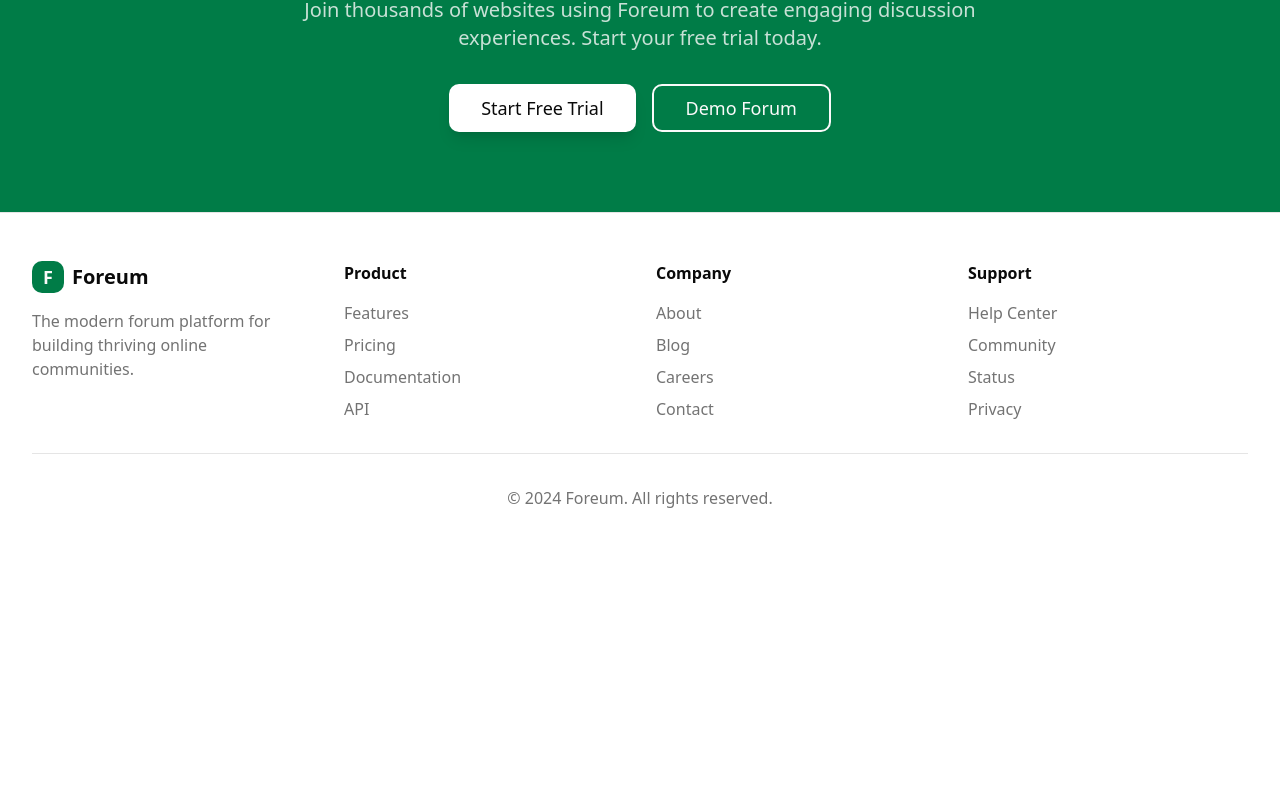
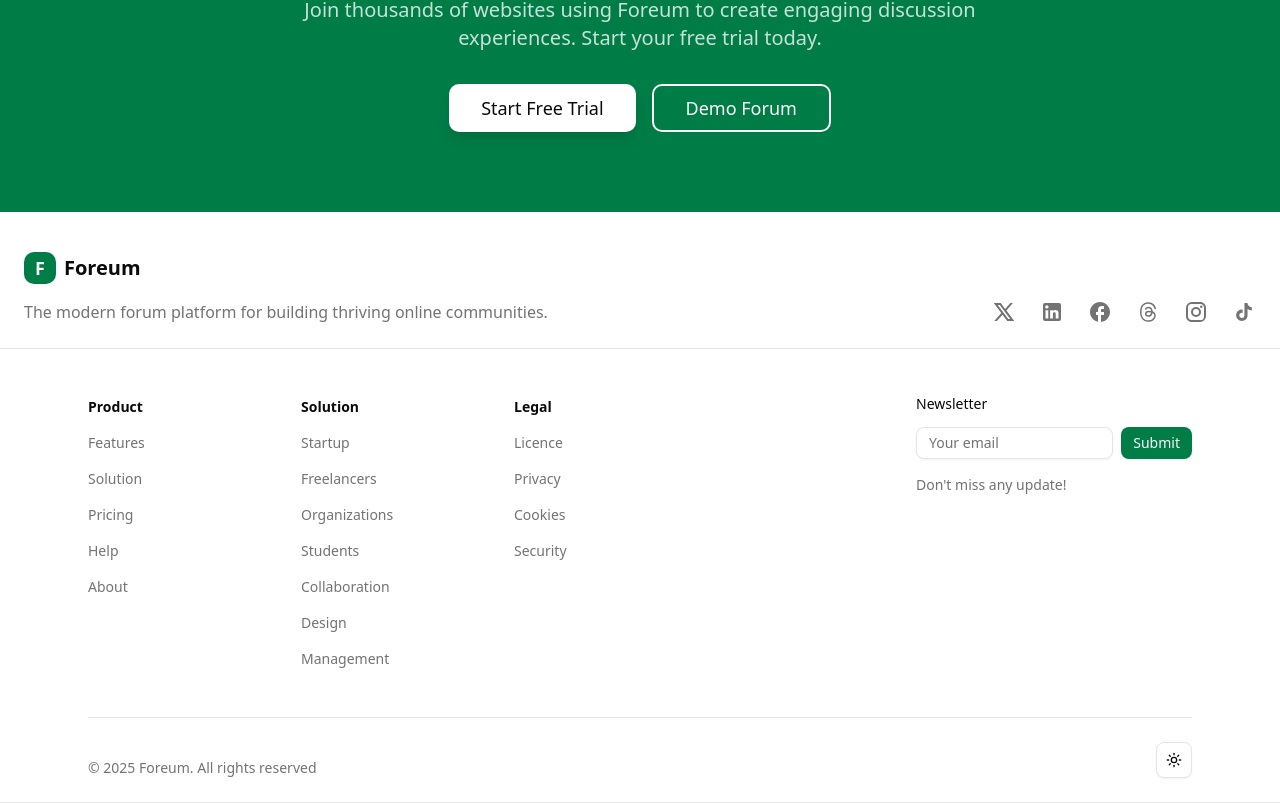
Before and after one commit to Abdulkareemoj/foreum, a SvelteKit app: page / in a window 1280 px wide. Shown: the part 1819-2622 px from the top of the page. Before the commit the page ends 2377 px from the top, so only its background shows below. Built offline with nearby package versions, Linux system fonts and the light colour scheme.

Commit message:
replaced footer

```diff
--- a/src/routes/(landing)/+layout.svelte
+++ b/src/routes/(landing)/+layout.svelte
@@ -1,4 +1,5 @@
 <script lang="ts">
+	import Footer from '$components/shared/Footer.svelte';
 	import Header from '$components/shared/Header.svelte';
 
 	let { children } = $props();
@@ -7,3 +8,4 @@
 <Header />
 
 {@render children()}
+<Footer />
--- a/src/routes/(landing)/+page.svelte
+++ b/src/routes/(landing)/+page.svelte
@@ -308,7 +308,7 @@
 </section>
 
 <!-- Footer -->
-<footer class="border-t border-border bg-card py-12">
+<!-- <footer class="border-t border-border bg-card py-12">
 	<div class="mx-auto max-w-7xl px-4 sm:px-6 lg:px-8">
 		<div class="grid grid-cols-1 gap-8 md:grid-cols-4">
 			<div class="space-y-4">
@@ -376,4 +376,4 @@
 			<p>&copy; 2024 Foreum. All rights reserved.</p>
 		</div>
 	</div>
-</footer>
+</footer> -->
```
